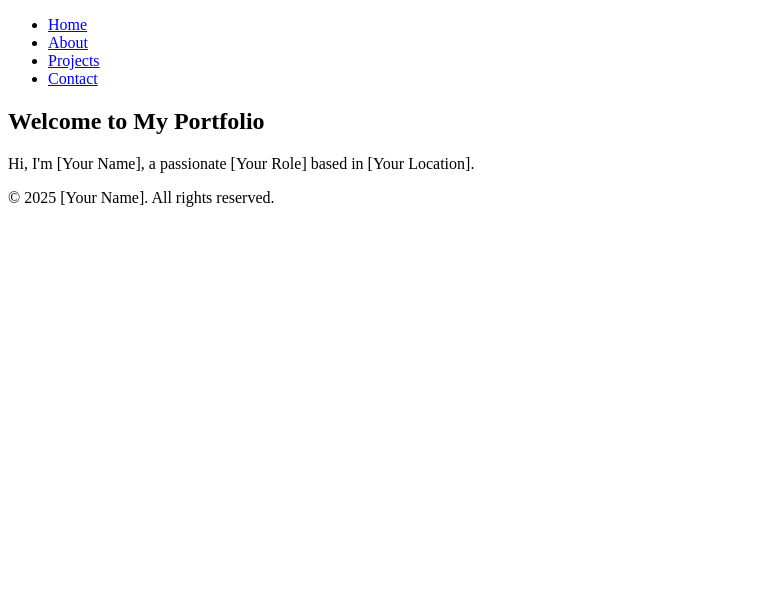
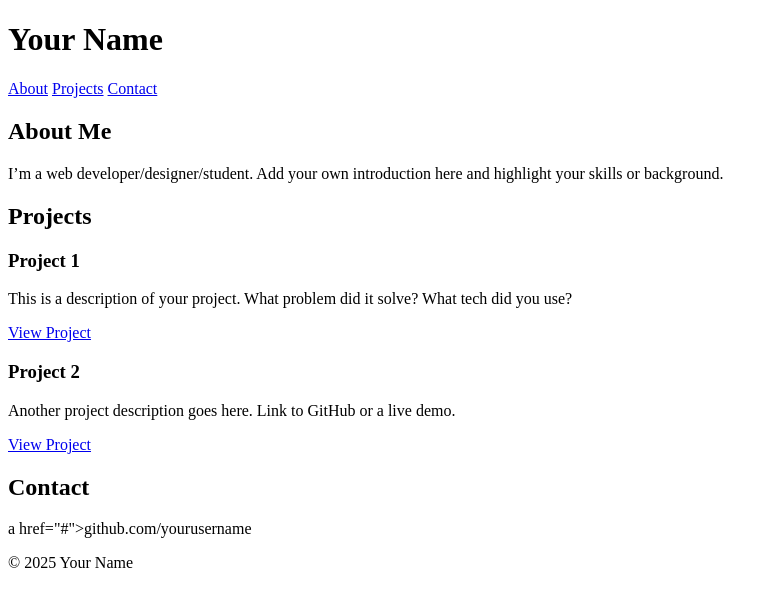
Before and after one commit to Dhanuja24/Dhanu, a plain HTML site: page Index.html in a window 1280 px wide. Shown: the whole page, without its empty margins (0-778 px from the left). Drawn offline with Linux system fonts and the light colour scheme.

Commit message:
Update Index.html

```diff
--- a/Index.html
+++ b/Index.html
@@ -1,28 +1,54 @@
 
-<!-- index.html --><!DOCTYPE html><html lang="en">
+
+<!DOCTYPE html>
+<html lang="en">
 <head>
-  <meta charset="UTF-8">
-  <meta name="viewport" content="width=device-width, initial-scale=1.0">
-  <title>Home - My Portfolio</title>
-  <link rel="stylesheet" href="style.css">
+  <meta charset="UTF-8" />
+  <meta name="viewport" content="width=device-width, initial-scale=1.0"/>
+  <title>Your Name | Portfolio</title>
+  <link rel="stylesheet" href="style.css"/>
 </head>
 <body>
-  <header>
-    <nav>
-      <ul>
-        <li><a href="index.html">Home</a></li>
-        <li><a href="about.html">About</a></li>
-        <li><a href="projects.html">Projects</a></li>
-        <li><a href="contact.html">Contact</a></li>
-      </ul>
-    </nav>
-  </header>  <main>
-    <section class="intro">
-      <h1>Welcome to My Portfolio</h1>
-      <p>Hi, I'm [Your Name], a passionate [Your Role] based in [Your Location].</p>
-    </section>
-  </main>  <footer>
-    <p>&copy; 2025 [Your Name]. All rights reserved.</p>
-  </footer>
+
+  <div class="container">
+
+    <div class="header">
+      <h1>Your Name</h1>
+      <nav>
+        <a href="#about">About</a>
+        <a href="#projects">Projects</a>
+        <a href="#contact">Contact</a>
+      </nav>
+    </div>
+
+    <div id="about" class="section">
+      <h2>About Me</h2>
+      <p>I’m a web developer/designer/student. Add your own introduction here and highlight your skills or background.</p>
+    </div>
+
+    <div id="projects" class="section">
+      <h2>Projects</h2>
+      <div class="project">
+        <h3>Project 1</h3>
+        <p>This is a description of your project. What problem did it solve? What tech did you use?</p>
+        <a href="#">View Project</a>
+      </div>
+      <div class="project">
+        <h3>Project 2</h3>
+        <p>Another project description goes here. Link to GitHub or a live demo.</p>
+        <a href="#">View Project</a>
+      </div>
+    </div>
+
+    <div id="contact" class="section">
+      <h2>Contact</h2>a href="#">github.com/yourusername</a></p>
+    </div>
+
+    <div class="footer">
+      <p>&copy; 2025 Your Name</p>
+    </div>
+
+  </div>
+
 </body>
-</html><!-- about.html, projects.html, contact.html, and style.css will follow this structure -->
+</html>
```
